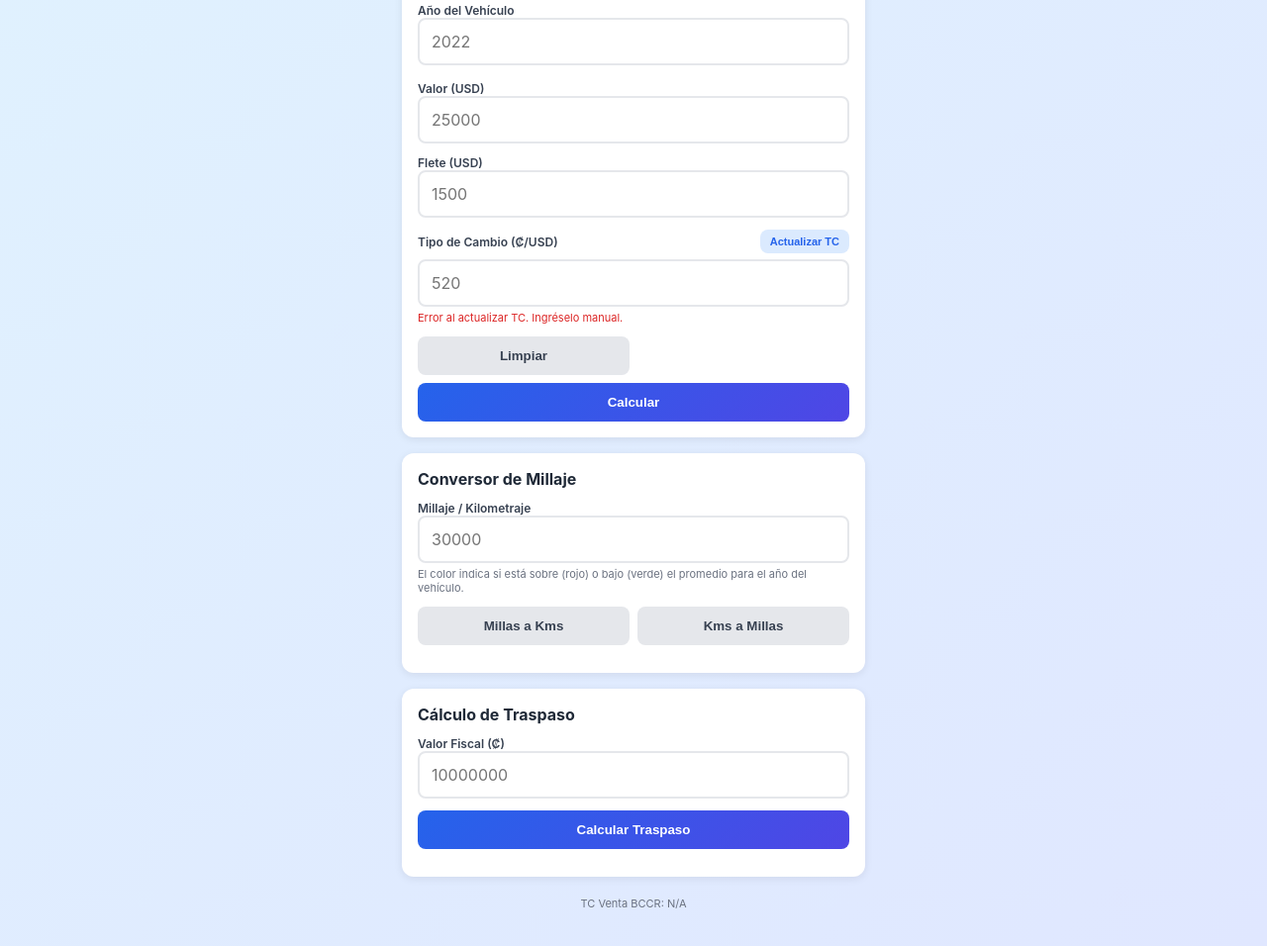
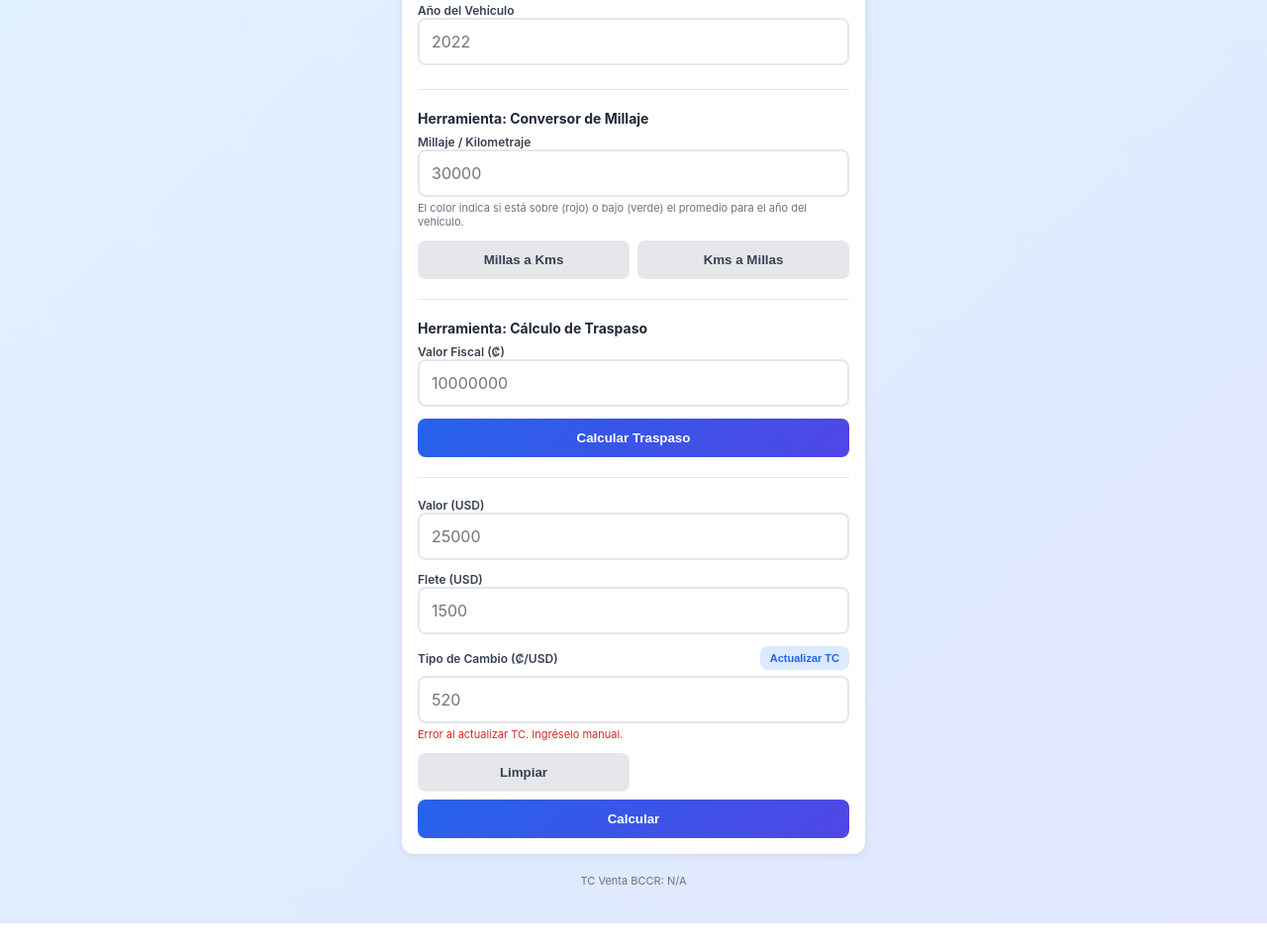
Before and after one commit to Vin-commits/nacionalizacion-cr2, a plain HTML site: page index.html in a window 1280 px wide. Shown: the part 232-1188 px from the top of the page at 99% size. After the commit the page ends 1165 px from the top, so only its background shows below. Drawn offline with nearby package versions, Linux system fonts and the light colour scheme; no server answers.

Commit message:
Update index.html

```diff
--- a/index.html
+++ b/index.html
@@ -166,6 +166,31 @@
                 <div class="detail-row" style="border-bottom: none;"><span class="detail-label">País</span><span class="detail-value" id="vinCountry"></span></div>
             </div>
 
+            <hr style="border:none; border-top: 1px solid #e5e7eb; margin: 20px 0;">
+
+            <div class="card-title" style="font-size: 14px; margin-bottom: 8px;">Herramienta: Conversor de Millaje</div>
+            <div class="form-group">
+                <label for="millaje">Millaje / Kilometraje</label>
+                <input type="number" id="millaje" placeholder="30000">
+                <div class="help-text">El color indica si está sobre (rojo) o bajo (verde) el promedio para el año del vehículo.</div>
+            </div>
+            <div class="button-group">
+                <button class="btn-secondary" id="btnMillasAKm">Millas a Kms</button>
+                <button class="btn-secondary" id="btnKmsAMillas">Kms a Millas</button>
+            </div>
+            <div id="resultadoMillaje" style="margin-top: 12px; font-weight: bold; font-size: 16px; text-align: center;"></div>
+
+            <hr style="border:none; border-top: 1px solid #e5e7eb; margin: 20px 0;">
+
+            <div class="card-title" style="font-size: 14px; margin-bottom: 8px;">Herramienta: Cálculo de Traspaso</div>
+            <div class="form-group">
+                <label for="valorFiscal">Valor Fiscal (₡)</label>
+                <input type="number" id="valorFiscal" placeholder="10000000">
+            </div>
+            <button class="btn-primary" id="btnCalcularTraspaso" style="width: 100%;">Calcular Traspaso</button>
+            <div id="resultadoTraspaso" style="margin-top: 12px;"></div>
+
+            <hr style="border:none; border-top: 1px solid #e5e7eb; margin: 20px 0;">
             <div class="form-group">
                 <label for="valor">Valor (USD)</label>
                 <input type="number" id="valor" placeholder="25000">
@@ -191,28 +216,6 @@
             </div>
         </div>
 
-        <div class="card">
-            <div class="card-title">Conversor de Millaje</div>
-            <div class="form-group">
-                <label for="millaje">Millaje / Kilometraje</label>
-                <input type="number" id="millaje" placeholder="30000">
-                <div class="help-text">El color indica si está sobre (rojo) o bajo (verde) el promedio para el año del vehículo.</div>
-            </div>
-            <div class="button-group">
-                <button class="btn-secondary" id="btnMillasAKm">Millas a Kms</button>
-                <button class="btn-secondary" id="btnKmsAMillas">Kms a Millas</button>
-            </div>
-            <div id="resultadoMillaje" style="margin-top: 12px; font-weight: bold; font-size: 16px; text-align: center;"></div>
-        </div>
-        <div class="card">
-            <div class="card-title">Cálculo de Traspaso</div>
-            <div class="form-group">
-                <label for="valorFiscal">Valor Fiscal (₡)</label>
-                <input type="number" id="valorFiscal" placeholder="10000000">
-            </div>
-            <button class="btn-primary" id="btnCalcularTraspaso" style="width: 100%;">Calcular Traspaso</button>
-            <div id="resultadoTraspaso" style="margin-top: 12px;"></div>
-        </div>
         <div id="resultado" class="hidden">
             <div class="result-card">
                 <div style="font-size: 12px; opacity: 0.9; margin-bottom: 8px;">COSTO TOTAL</div>
@@ -347,7 +350,7 @@
                 <div class="detail-row subtotal"><span class="detail-label">Sub-total (USD)</span><span class="detail-value">${formatUSD(d.baseImpuestos)}</span></div>
 
                 <div class="section-header">VALORES EN COLONES</div>
-                <div class="detail-row"><span class="detail-label">Montos del Vehículo</span><span class="detail-value">${formatCRC((d.valor + d.flete) * d.tc)}</span></div>
+                <div class="detail-row"><span class="detail-label">Montos del Vehículo</span><span class="detail-value">${formatCRC(d.baseImpuestos * d.tc)}</span></div>
                 <div class="detail-row"><span class="detail-label">Impuestos</span><span class="detail-value">${formatCRC(d.impuestosUSD * d.tc)}</span></div>
                 <div class="detail-row"><span class="detail-label">Gastos Administrativos</span><span class="detail-value">${formatCRC(gastosAdminColones)}</span></div>
 
@@ -533,7 +536,7 @@ ${b}Sub-total (USD): ${formatUSD(d.baseImpuestos)}${b}
 
 ${b}VALORES EN COLONES${b}
 ${line}
-Montos del Vehículo: ${formatCRC((d.valor + d.flete) * d.tc)}
+Montos del Vehículo: ${formatCRC(d.baseImpuestos * d.tc)}
 Impuestos: ${formatCRC(d.impuestosUSD * d.tc)}
 Gastos Administrativos: ${formatCRC(gastosAdminColones)}
 ${doubleLine}
```
